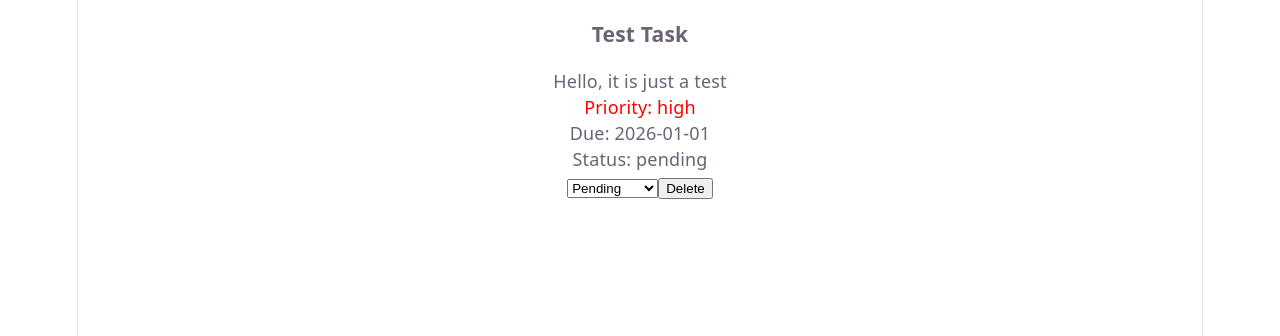
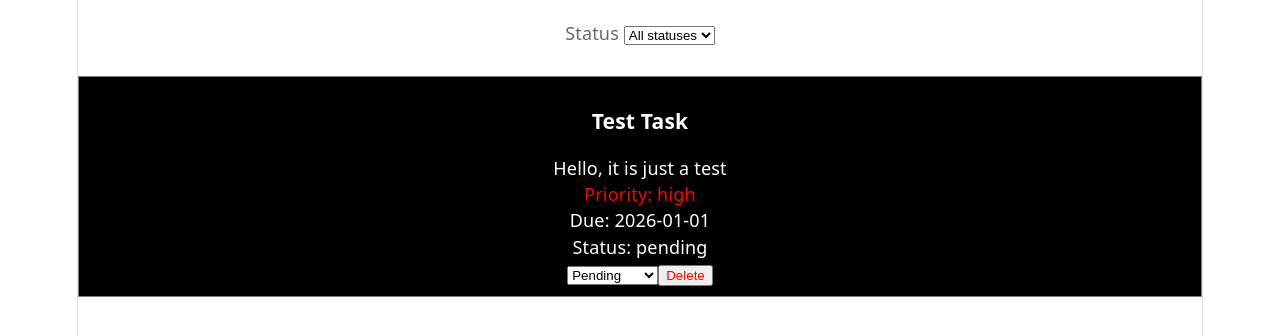
Before and after one commit to Albina93/task-manager, a React (Vite) app: page / in a window 1280 px wide. Shown: the top 336 px of the page. Built offline with nearby package versions, Linux system fonts and the light colour scheme.

Commit message:
added status filter and were able to do the quick test

```diff
--- a/src/App.tsx
+++ b/src/App.tsx
@@ -1,6 +1,6 @@
 import { useState } from "react";
 import { TaskItem } from "./components/TaskItem/TaskItem";
-
+import { Taskfilter } from "./components/TaskFilter/TaskFilter";
 import "./App.css";
 
 function App() {
@@ -14,6 +14,7 @@ function App() {
   };
   return (
     <div>
+      <Taskfilter onFilterChange={(filters) => console.log(filters)} />
       <TaskItem
         task={taskTest}
         onStatusChange={(id, status) => console.log(id, status)}
--- a/src/components/TaskFilter/TaskFilter.tsx
+++ b/src/components/TaskFilter/TaskFilter.tsx
@@ -0,0 +1,25 @@
+import React from "react";
+import type { TaskFilterProps } from "../../types";
+
+export const Taskfilter: React.FC<TaskFilterProps> = ({ onFilterChange }) => {
+  return (
+    <div style={{ marginTop: "20px", marginBottom: "30px" }}>
+      <label>
+        Status{" "}
+        <select
+          onChange={(e) =>
+            onFilterChange({
+              status:
+                e.target.value === "all" ? undefined : (e.target.value as any),
+            })
+          }
+        >
+          <option value="all">All statuses</option>
+          <option value="pending">Pending</option>
+          <option value="in-progress">In Progress</option>
+          <option value="completed">Completed</option>
+        </select>
+      </label>
+    </div>
+  );
+};
--- a/src/components/TaskItem/TaskItem.tsx
+++ b/src/components/TaskItem/TaskItem.tsx
@@ -14,7 +14,15 @@ export const TaskItem: React.FC<TaskItemProps> = ({
         ? "orange"
         : "green";
   return (
-    <div>
+    <div
+      style={{
+        border: "1px solid grey",
+        padding: "10px",
+        marginBottom: "10px",
+        backgroundColor: "black",
+        color: "white",
+      }}
+    >
       <h3>{task.title}</h3>
       <p>{task.description}</p>
       <span style={{ color: priorityColor }}>Priority: {task.priority}</span>
@@ -31,7 +39,9 @@ export const TaskItem: React.FC<TaskItemProps> = ({
       </select>
 
       {/* Delete button... */}
-      <button onClick={() => onDelete(task.id)}>Delete</button>
+      <button style={{ color: "red" }} onClick={() => onDelete(task.id)}>
+        Delete
+      </button>
     </div>
   );
 };
```
